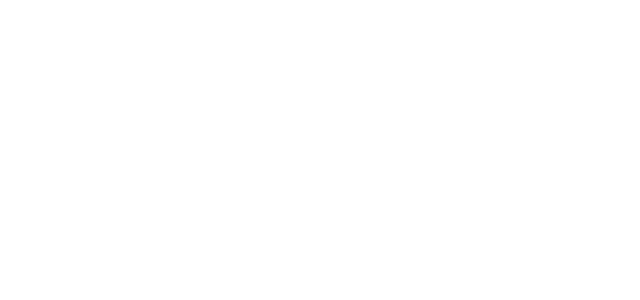
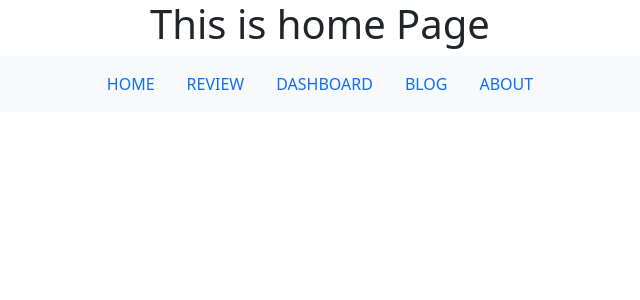
Before and after one commit to chamakkarmakar/product-analysis-review, a React (Create React App) app: page / in a window 1280 px wide. Shown: the top 300 px of the page, without its empty margins (320-960 px from the left). Built offline with nearby package versions, Linux system fonts and the light colour scheme.

Commit message:
nav-bar create and route set

```diff
--- a/public/index.html
+++ b/public/index.html
@@ -24,7 +24,7 @@
       work correctly both with client-side routing and a non-root public URL.
       Learn how to configure a non-root public URL by running `npm run build`.
     -->
-    <title>React App</title>
+    <title>Product Analysis</title>
   </head>
   <body>
     <noscript>You need to enable JavaScript to run this app.</noscript>
--- a/src/App.js
+++ b/src/App.js
@@ -1,10 +1,15 @@
-import logo from './logo.svg';
+import { Routes, Route } from 'react-router-dom';
 import './App.css';
+import Home from './components/Home/Home';
 
 function App() {
   return (
     <div className="App">
-
+      <Routes>
+        <Route path='/' element={<Home />}></Route>
+        <Route path='/home' element={<Home />}></Route>
+        <Route path='/*' element={<h1>Not Found 404</h1>}></Route>
+      </Routes>
     </div>
   );
 }
--- /dev/null
+++ b/src/components/Home/Home.css
@@ -0,0 +1,3 @@
+.nav{
+    color: rebeccapurple;
+}
--- /dev/null
+++ b/src/components/Home/Home.js
@@ -0,0 +1,29 @@
+import React from 'react';
+import { Nav } from 'react-bootstrap';
+import './Home.css';
+const Home = () => {
+    return (
+        <div>
+            <h1>This is home Page</h1>
+            <Nav className="nav-bar justify-content-center bg-light p-2 mx-5" defaultActiveKey="/home">
+                <Nav.Item>
+                    <Nav.Link href="/home">HOME</Nav.Link>
+                </Nav.Item>
+                <Nav.Item>
+                    <Nav.Link href="/review">REVIEW</Nav.Link>
+                </Nav.Item>
+                <Nav.Item>
+                    <Nav.Link href="/dashboard">DASHBOARD</Nav.Link>
+                </Nav.Item>
+                <Nav.Item>
+                    <Nav.Link href="/blog">BLOG</Nav.Link>
+                </Nav.Item>
+                <Nav.Item>
+                    <Nav.Link href="/about">ABOUT</Nav.Link>
+                </Nav.Item>
+            </Nav>
+        </div>
+    );
+};
+
+export default Home;
--- a/src/index.js
+++ b/src/index.js
@@ -3,11 +3,16 @@
 import './index.css';
 import App from './App';
 import reportWebVitals from './reportWebVitals';
+import { BrowserRouter } from 'react-router-dom';
+import 'bootstrap/dist/css/bootstrap.min.css';
+
 
 ReactDOM.render(
-  <React.StrictMode>
-    <App />
-  </React.StrictMode>,
+  <BrowserRouter>
+    <React.StrictMode>
+      <App />
+    </React.StrictMode>
+  </BrowserRouter>,
   document.getElementById('root')
 );
 
```
